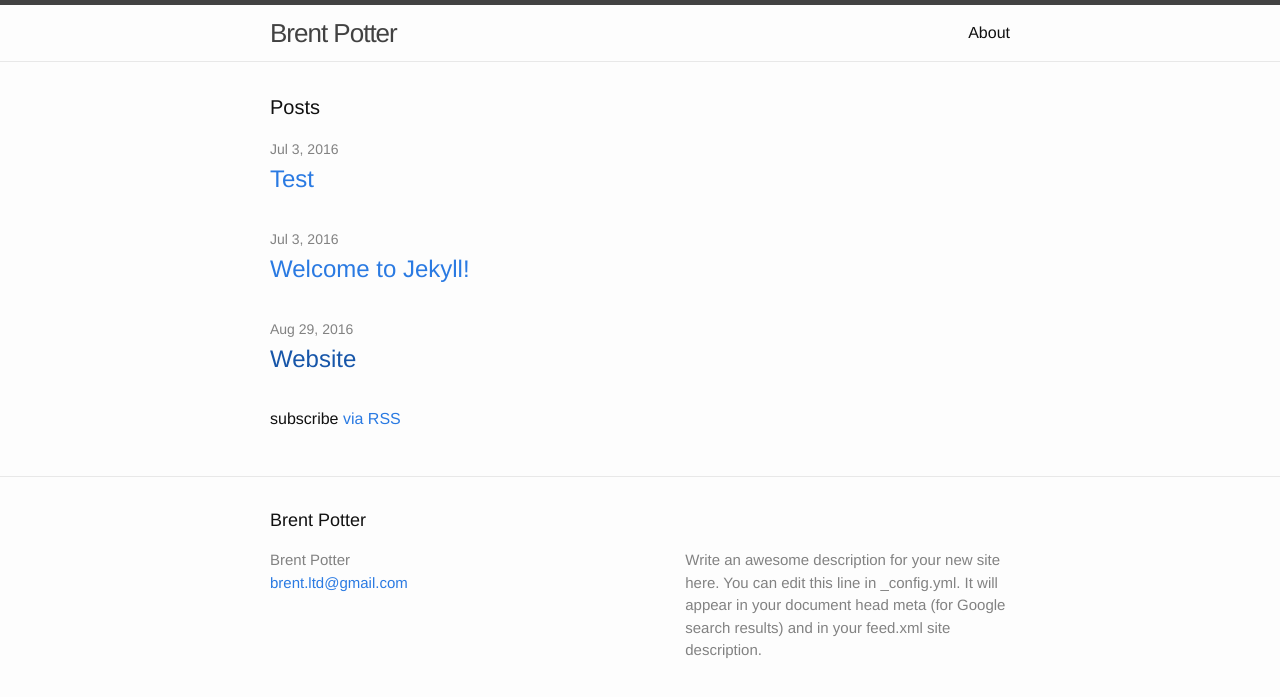
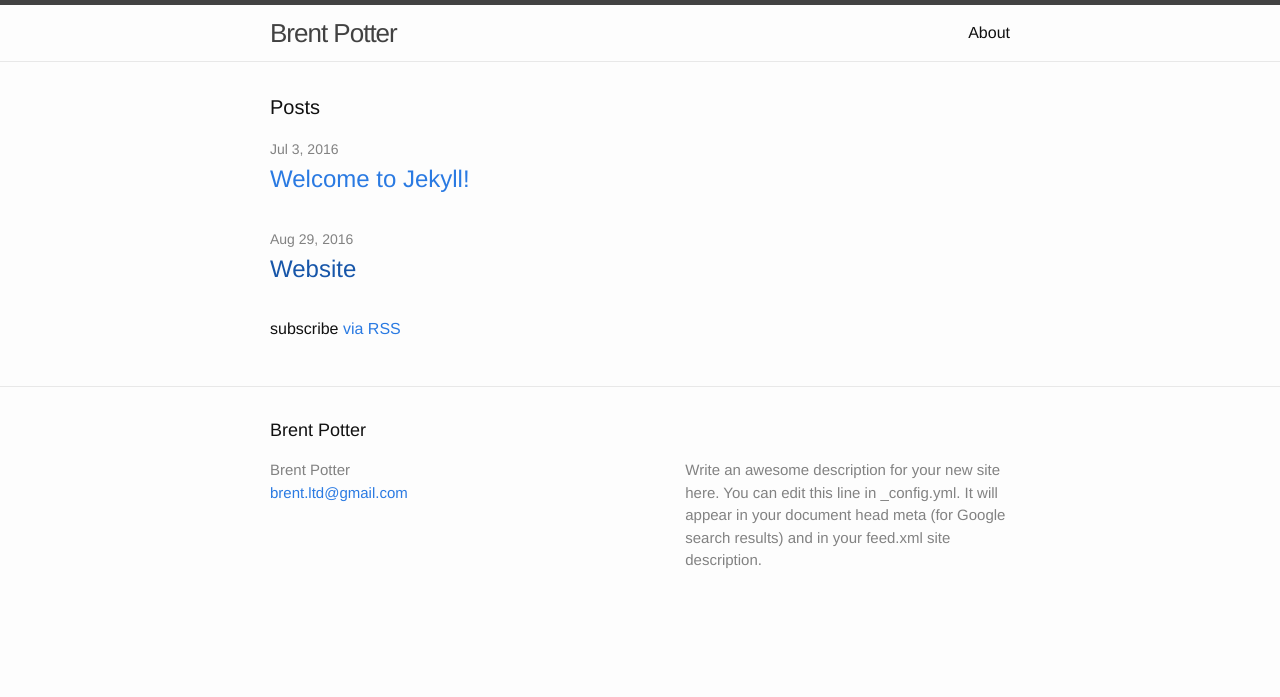
Before and after one commit to brentpotter/brentpotter.github.io, a Jekyll site: the page built from index.html, in a window 1280 px wide. Shown: the top 697 px of the page. Built offline with Jekyll 4.4.1, drawn with Linux system fonts in a browser that asks for light colours.

```diff
--- a/_config.yml
+++ b/_config.yml
@@ -12,8 +12,11 @@ collections:
     title: Uploads
     output: true
 email: brent.ltd@gmail.com
-description: |
-  Write an awesome description for your new site here. You can edit this line in _config.yml. It will appear in your document head meta (for Google search results) and in your feed.xml site description.
+description: 'Write an awesome description for your new site here. You can edit this
+  line in _config.yml. It will appear in your document head meta (for Google search
+  results) and in your feed.xml site description.
+
+'
 baseurl:
 url: http://brentpotter.github.io
 twitter_username:
--- a/_posts/2016-07-03-test.markdown
+++ /dev/null
@@ -1,6 +0,0 @@
----
-title: Test
-date: 2016-07-03 19:37:00 Z
----
-
-Testing 123
```
